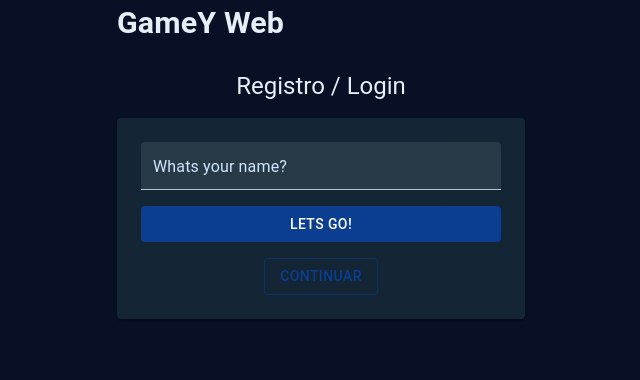
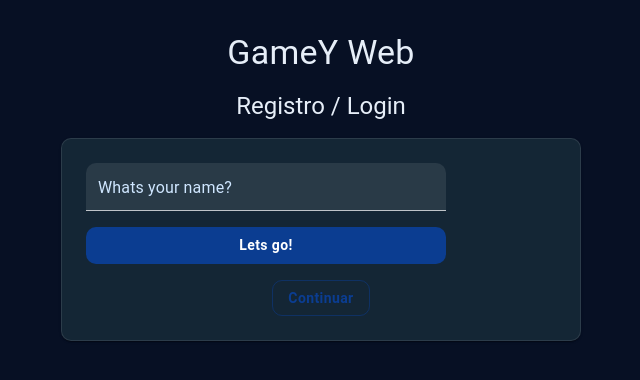
Before and after one commit to Arquisoft/yovi_es4b, a React (Vite) app in the folder webapp/: page / in a window 1280 px wide. Shown: the top 380 px of the page, without its empty margins (319-959 px from the left). Built offline with nearby package versions, Linux system fonts and the light colour scheme; no server answers.

Commit message:
separada los estilos usados en los componentes de material ui a el archivo theme.tsx

```diff
--- a/webapp/src/App.tsx
+++ b/webapp/src/App.tsx
@@ -1,9 +1,11 @@
 import './App.css';
 import { useEffect, useState } from 'react';
+import { Alert, Box, Typography } from '@mui/material';
 import { useGamey } from './useGamey';
 import LoginView from './views/LoginView';
 import ConfigView from './views/ConfigView';
 import GameView from './views/GameView';
+import { uiSx } from './theme';
 
 function App() {
   const {
@@ -30,11 +32,16 @@ function App() {
   }, [game]);
 
   return (
-    <div className="app">
-      <h1>GameY Web</h1>
-      <br></br>
+    <Box sx={uiSx.appRoot}>
+      <Typography variant="h4" sx={uiSx.appTitle}>
+        GameY Web
+      </Typography>
 
-      {error && <p className="error-text">{error}</p>}
+      {error && (
+        <Alert severity="error" sx={uiSx.errorText}>
+          {error}
+        </Alert>
+      )}
 
       {view === 'login' && <LoginView onNext={() => setView('config')} />}
 
@@ -63,7 +70,7 @@ function App() {
           onBack={() => setView('config')}
         />
       )}
-    </div>
+    </Box>
   );
 }
 
--- a/webapp/src/RegisterForm.tsx
+++ b/webapp/src/RegisterForm.tsx
@@ -1,5 +1,6 @@
 import React, { useState } from 'react';
 import { Box, TextField, Button, Alert } from '@mui/material';
+import { uiSx } from './theme';
 
 const RegisterForm: React.FC = () => {
   const [username, setUsername] = useState('');
@@ -21,7 +22,6 @@ const RegisterForm: React.FC = () => {
     try {
       const USERS_API_URL = import.meta.env.VITE_USERS_API_URL ?? '/users';
       const res = await fetch(`${USERS_API_URL}/createuser`, {
-
         method: 'POST',
         headers: {
           'Content-Type': 'application/json',
@@ -44,14 +44,12 @@ const RegisterForm: React.FC = () => {
   };
 
   return (
-    <Box component="form" onSubmit={handleSubmit} sx={{ display: 'flex', flexDirection: 'column', gap: 2, width: 360 }}>
+    <Box component="form" onSubmit={handleSubmit} sx={uiSx.formColumn}>
       <TextField
         id="username"
         label="Whats your name?"
         value={username}
         onChange={(e) => setUsername(e.target.value)}
-        variant="filled"
-        size="small"
       />
 
       <Button type="submit" variant="contained" color="primary" disabled={loading}>
--- a/webapp/src/theme.tsx
+++ b/webapp/src/theme.tsx
@@ -1,4 +1,5 @@
 import { createTheme } from '@mui/material/styles';
+import type { SxProps, Theme } from '@mui/material/styles';
 
 const theme = createTheme({
   palette: {
@@ -19,13 +20,124 @@ const theme = createTheme({
       secondary: '#cfe6ff',
     },
   },
+  shape: {
+    borderRadius: 10,
+  },
   components: {
+    MuiCssBaseline: {
+      styleOverrides: {
+        body: {
+          margin: 0,
+          minWidth: 320,
+          minHeight: '100vh',
+        },
+        '#root': {
+          display: 'flex',
+          justifyContent: 'center',
+          width: '100%',
+        },
+      },
+    },
     MuiButton: {
       defaultProps: {
         disableElevation: true,
+      },
+      styleOverrides: {
+        root: {
+          fontWeight: 600,
+          textTransform: 'none',
+        },
+      },
+    },
+    MuiPaper: {
+      styleOverrides: {
+        root: {
+          border: '1px solid rgba(255, 255, 255, 0.1)',
+        },
+      },
+    },
+    MuiTextField: {
+      defaultProps: {
+        variant: 'filled',
+        size: 'small',
       },
     },
   },
 });
 
+export const uiSx = {
+  appRoot: {
+    width: '100%',
+    maxWidth: 920,
+    px: 2,
+    py: 4,
+  } satisfies SxProps<Theme>,
+  appTitle: {
+    mb: 2,
+    textAlign: 'center',
+  } satisfies SxProps<Theme>,
+  errorText: {
+    mb: 2,
+    textAlign: 'center',
+  } satisfies SxProps<Theme>,
+  centeredColumn: {
+    width: '100%',
+    display: 'flex',
+    flexDirection: 'column',
+    gap: 2,
+    alignItems: 'center',
+  } satisfies SxProps<Theme>,
+  panel: (maxWidth: number): SxProps<Theme> => ({
+    p: 3,
+    width: '100%',
+    maxWidth,
+  }),
+  centeredRow: {
+    display: 'flex',
+    justifyContent: 'center',
+    gap: 1,
+  } satisfies SxProps<Theme>,
+  formColumn: {
+    display: 'flex',
+    flexDirection: 'column',
+    gap: 2,
+    width: 360,
+  } satisfies SxProps<Theme>,
+  configRow: {
+    display: 'flex',
+    gap: 2,
+    alignItems: 'center',
+    flexWrap: 'wrap',
+  } satisfies SxProps<Theme>,
+  boardContainer: {
+    display: 'flex',
+    flexDirection: 'column',
+    alignItems: 'center',
+    mt: 2,
+  } satisfies SxProps<Theme>,
+  boardRow: (size: number, rowIndex: number): SxProps<Theme> => ({
+    display: 'flex',
+    justifyContent: 'center',
+    mb: '-14px',
+    ml: `${size - (rowIndex + 1)}px`,
+  }),
+  boardHex: (color: string, clickable: boolean): SxProps<Theme> => ({
+    width: 48,
+    height: 56,
+    backgroundColor: color,
+    margin: '4px',
+    clipPath: `polygon(
+      50% 0%,
+      100% 25%,
+      100% 75%,
+      50% 100%,
+      0% 75%,
+      0% 25%
+    )`,
+    transition: '0.12s',
+    display: 'inline-block',
+    '&:hover': clickable ? { filter: 'brightness(0.92)', cursor: 'pointer' } : {},
+  }),
+};
+
 export default theme;
--- a/webapp/src/views/ConfigView.tsx
+++ b/webapp/src/views/ConfigView.tsx
@@ -1,6 +1,7 @@
 import React from 'react';
 import type { GameMode } from '../gameyApi';
 import { Box, Paper, TextField, MenuItem, Button, Typography } from '@mui/material';
+import { uiSx } from '../theme';
 
 type Props = {
   boardSize: number;
@@ -22,22 +23,20 @@ const ConfigView: React.FC<Props> = ({
   onBack,
 }) => {
   return (
-    <Box sx={{ display: 'flex', flexDirection: 'column', gap: 2, alignItems: 'center', width: '100%' }}>
+    <Box sx={uiSx.centeredColumn}>
       <Typography variant="h5">Configurar nueva partida</Typography>
 
-      <Paper sx={{ p: 3, width: '100%', maxWidth: 640 }}>
-        <Box sx={{ display: 'flex', gap: 2, alignItems: 'center', flexWrap: 'wrap' }}>
+      <Paper sx={uiSx.panel(640)}>
+        <Box sx={uiSx.configRow}>
           <TextField
             id="size-input"
-            label="Tamaño"
+            label="Tamano"
             type="number"
             value={boardSize}
             onChange={(event) => {
               const next = Number.parseInt(event.target.value, 10);
               updateBoardSize(Number.isNaN(next) ? 1 : next);
             }}
-            size="small"
-            variant="filled"
           />
 
           <TextField
@@ -46,14 +45,12 @@ const ConfigView: React.FC<Props> = ({
             label="Modo"
             value={mode}
             onChange={(event) => setMode(event.target.value as GameMode)}
-            size="small"
-            variant="filled"
           >
             <MenuItem value="human_vs_bot">Human vs Bot</MenuItem>
             <MenuItem value="human_vs_human">Human vs Human</MenuItem>
           </TextField>
 
-          <Box sx={{ display: 'flex', gap: 1 }}>
+          <Box sx={uiSx.centeredRow}>
             <Button variant="contained" onClick={createNewGame} disabled={loading}>
               {loading ? 'Cargando...' : 'Crear partida'}
             </Button>
--- a/webapp/src/views/GameView.tsx
+++ b/webapp/src/views/GameView.tsx
@@ -1,6 +1,7 @@
 import React from 'react';
 import { Box, Typography, Button, Paper } from '@mui/material';
 import TriangularBoard from './TriangularBoard';
+import { uiSx } from '../theme';
 
 type Props = {
   game: any | null;
@@ -30,56 +31,28 @@ const GameView: React.FC<Props> = ({
   const humanSymbol = game.yen?.players?.[0] ?? null;
 
   return (
-    <Box
-      sx={{
-        width: '100%',
-        display: 'flex',
-        flexDirection: 'column',
-        gap: 2,
-        alignItems: 'center',
-      }}
-    >
-      <Typography variant="h5">
-        Partida {game.game_id}
-      </Typography>
+    <Box sx={uiSx.centeredColumn}>
+      <Typography variant="h5">Partida {game.game_id}</Typography>
 
       <Typography variant="body2" color="text.secondary">
         {statusText}
       </Typography>
 
-      <Paper sx={{ p: 2, width: '100%', maxWidth: 760 }}>
-        {/* Botones superiores */}
-        <Box
-          sx={{
-            display: 'flex',
-            gap: 1,
-            mb: 2,
-            justifyContent: 'center',
-          }}
-        >
-          <Button
-            variant="outlined"
-            onClick={refreshCurrentGame}
-            disabled={loading}
-          >
+      <Paper sx={uiSx.panel(760)}>
+        <Box sx={[uiSx.centeredRow, { mb: 2 }]}>
+          <Button variant="outlined" onClick={refreshCurrentGame} disabled={loading}>
             Refrescar
           </Button>
 
-          <Button
-            variant="contained"
-            color="error"
-            onClick={resignCurrentGame}
-            disabled={loading || game.game_over}
-          >
+          <Button variant="contained" color="error" onClick={resignCurrentGame} disabled={loading || game.game_over}>
             Rendirse
           </Button>
 
           <Button variant="text" onClick={onBack}>
-            Volver a configuración
+            Volver a configuracion
           </Button>
         </Box>
 
-        {/* NUEVO TABLERO HEXAGONAL */}
         <TriangularBoard
           board={board}
           humanSymbol={humanSymbol}
--- a/webapp/src/views/LoginView.tsx
+++ b/webapp/src/views/LoginView.tsx
@@ -1,6 +1,7 @@
 import React from 'react';
 import RegisterForm from '../RegisterForm';
 import { Box, Typography, Paper, Button } from '@mui/material';
+import { uiSx } from '../theme';
 
 type Props = {
   onNext: () => void;
@@ -8,12 +9,12 @@ type Props = {
 
 const LoginView: React.FC<Props> = ({ onNext }) => {
   return (
-    <Box sx={{ display: 'flex', flexDirection: 'column', gap: 2, alignItems: 'center', width: '100%' }}>
+    <Box sx={uiSx.centeredColumn}>
       <Typography variant="h5">Registro / Login</Typography>
 
-      <Paper sx={{ p: 3, width: '100%', maxWidth: 520 }}>
+      <Paper sx={uiSx.panel(520)}>
         <RegisterForm />
-        <Box sx={{ mt: 2, display: 'flex', justifyContent: 'center' }}>
+        <Box sx={[uiSx.centeredRow, { mt: 2 }]}>
           <Button variant="outlined" onClick={onNext}>
             Continuar
           </Button>
--- /dev/null
+++ b/webapp/src/views/triangularBoardUi.ts
@@ -0,0 +1,29 @@
+import type { BoardCell } from '../gameyUi';
+
+export const BOARD_CELL_UI = {
+  emptySymbol: '.',
+  colors: {
+    empty: '#e8e2d6',
+    human: '#4caf50',
+    opponent: '#ff5252',
+  },
+} as const;
+
+export function getBoardCellColor(symbol: string | undefined, humanSymbol: string | null): string {
+  if (!symbol || symbol === BOARD_CELL_UI.emptySymbol) return BOARD_CELL_UI.colors.empty;
+  if (humanSymbol && symbol === humanSymbol) return BOARD_CELL_UI.colors.human;
+  return BOARD_CELL_UI.colors.opponent;
+}
+
+export function isBoardCellPlayable(symbol: string | undefined, canPlayCell: boolean, loading: boolean): boolean {
+  const isEmpty = symbol === BOARD_CELL_UI.emptySymbol || symbol === undefined;
+  return canPlayCell && !loading && isEmpty;
+}
+
+export function buildFallbackRow(rowIndex: number): BoardCell[] {
+  return Array.from({ length: rowIndex + 1 }).map((_, col) => ({
+    key: `${rowIndex}-${col}`,
+    symbol: BOARD_CELL_UI.emptySymbol,
+    coords: { x: 0, y: 0, z: 0 },
+  }));
+}
```
Also changed, not shown: webapp/src/views/TriangularBoard.tsx (+14 -66 lines).
